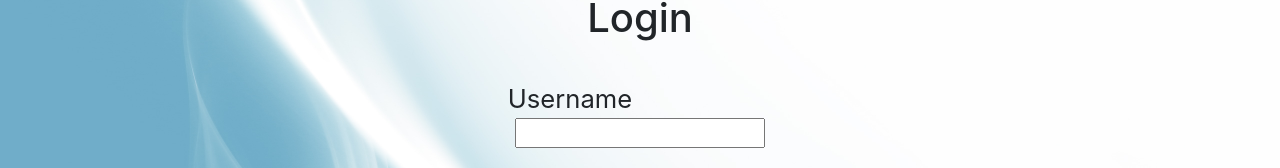
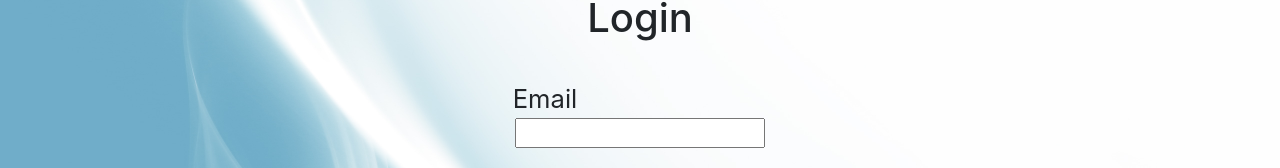
Before and after one commit to Muzyar-rad/mazybook, a React (Create React App) app in the folder frontEnd/: page /login in a window 1280 px wide. Shown: the part 182-350 px from the top of the page. Built offline with nearby package versions, Linux system fonts and the light colour scheme.

Commit message:
Username changed to Email in registerform and loginform

```diff
--- a/frontEnd/src/components/loginForm.jsx
+++ b/frontEnd/src/components/loginForm.jsx
@@ -66,7 +66,7 @@ class LoginForm extends Component {
       <div>
         <form className="loginCss" onSubmit={this.submitHandler}>
           <h1>Login</h1>
-          <p className="User">Username</p>
+          <p className="User">Email</p>
           <input
             className="User"
             type="text"
--- a/frontEnd/src/components/registerForm.jsx
+++ b/frontEnd/src/components/registerForm.jsx
@@ -74,7 +74,7 @@ class RegisterForm extends Component {
     return (
       <form className="registerForm" onSubmit={this.submitHandler}>
         <h1>Sign Up</h1>
-        <p className="userName">Username</p>
+        <p className="userName">Email</p>
         <input
           className="userName"
           type="text"
--- a/frontEnd/src/css/loginForm.css
+++ b/frontEnd/src/css/loginForm.css
@@ -6,7 +6,7 @@ form.loginCss {
 }
 form > p.User {
   font-size: 160%;
-  margin: 30px 140px 0px 0px;
+  margin: 30px 190px 0px 0px;
 }
 form > input.User {
   width: 250px;
--- a/frontEnd/src/css/registerForm.css
+++ b/frontEnd/src/css/registerForm.css
@@ -7,7 +7,7 @@ form.registerForm {
 
 form.registerForm > p.userName {
   font-size: 160%;
-  margin: 40px 140px 0px 0px;
+  margin: 40px 190px 0px 0px;
 }
 form.registerForm > input.userName {
   width: 250px;
```
